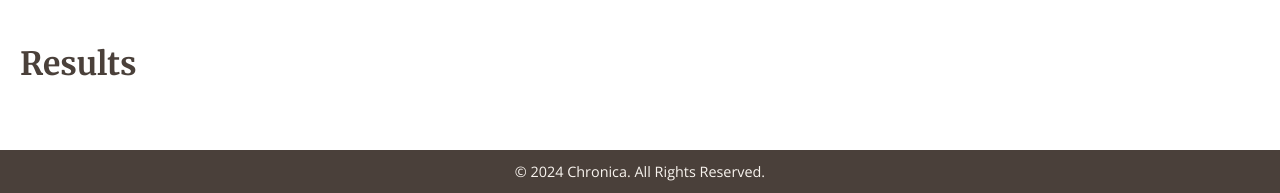
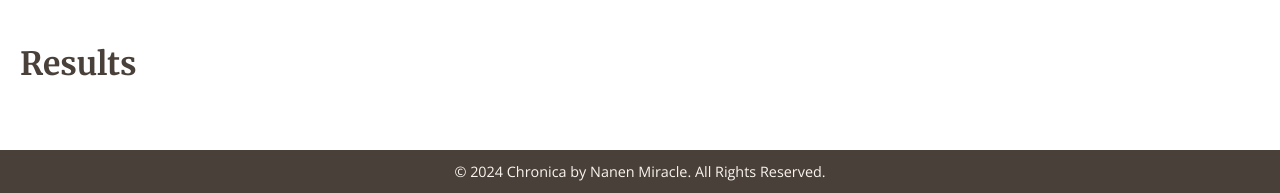
Before and after one commit to Miranics/chronica, a Flask app: page / in a window 1280 px wide. Shown: the part 1447-1640 px from the top of the page. Run offline with Flask 3, Linux system fonts and the light colour scheme.

Commit message:
update footer

```diff
--- a/templates/index.html
+++ b/templates/index.html
@@ -40,7 +40,7 @@
     </main>
 
     <footer>
-        <p>© 2024 Chronica. All Rights Reserved.</p>
+        <p>© 2024 Chronica by Nanen Miracle. All Rights Reserved.</p>
     </footer>
 
     <script src="/static/js/script.js"></script>
```
